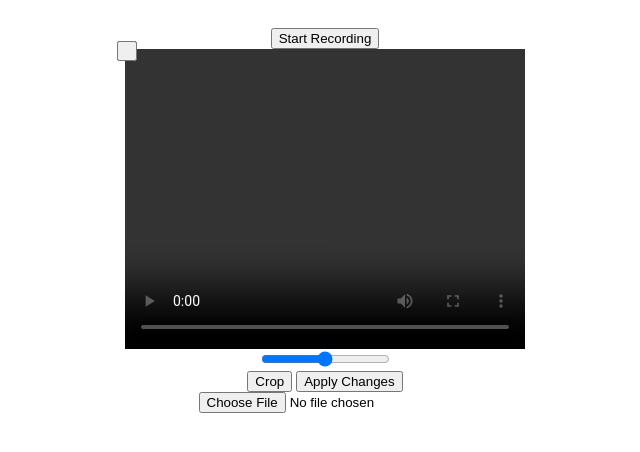
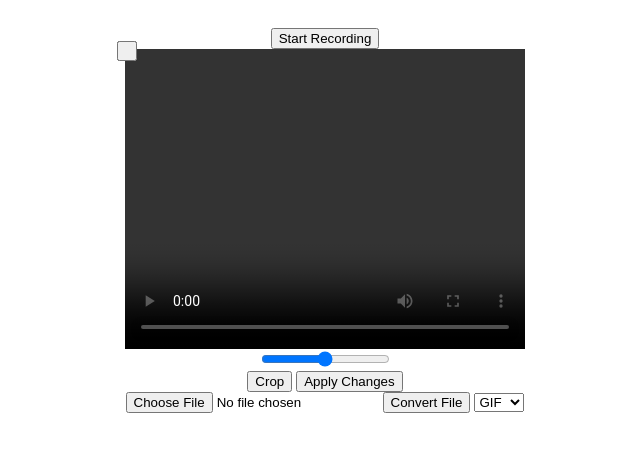
Before and after one commit to Longsited/screen, a plain HTML site: page index.html in a window 1280 px wide. Shown: the top 452 px of the page, without its empty margins (178-818 px from the left). Drawn offline with Linux system fonts and the light colour scheme.

Commit message:
Add files via upload

```diff
--- a/index.html
+++ b/index.html
@@ -7,39 +7,58 @@
 <body>
 <div>
 <button id="startBtn">Start Recording</button>
+
 </div>
 
+
+
 <div id="wrapper">
+
   <div id="topBuffer" class="buffer"></div>
+
   <div id="leftBuffer" class="buffer"></div>
+
   <div id="cropContainer">
     <button id="cropAdjust1" class="corner-button" draggable="true"></button>
     <button id="cropAdjust2" class="corner-button" draggable="true"></button>
     <button id="cropAdjust3" class="corner-button" draggable="true"></button>
     <button id="cropAdjust4" class="corner-button" draggable="true"></button>
   </div>
+
   <div id="rightBuffer" class="buffer"></div>
+
   <div id="bottomBuffer" class="buffer"></div>
 <div>
   <video id="player" controls></video>
 </div>
 </div>
-
 <div>
   <input type="range" id="trimSlider" step="1">
   <input type="range" id="trimSlider2" step="1">
 </div>
+<div>
 
-    <div>
 <button id="cropButton">Crop</button>
+
   <button id="applyButton">Apply Changes</button>
 </div>
 
+</div>
+</div>
+
+
 <div>
+
   <input type="file" id="upload">
+
   <script src="ffmpeg.min.js"></script>
   <script src="screen.js"></script>
-
+<button id="convertBtn">Convert File</button>
+<select id="outputType">
+  <option value="gif">GIF</option>
+  <option value="mp4">MP4</option>
+</select>
+</div>
 </div>
 </body>
 </html>
```
Lines whose indentation alone changed are shown as unchanged.
